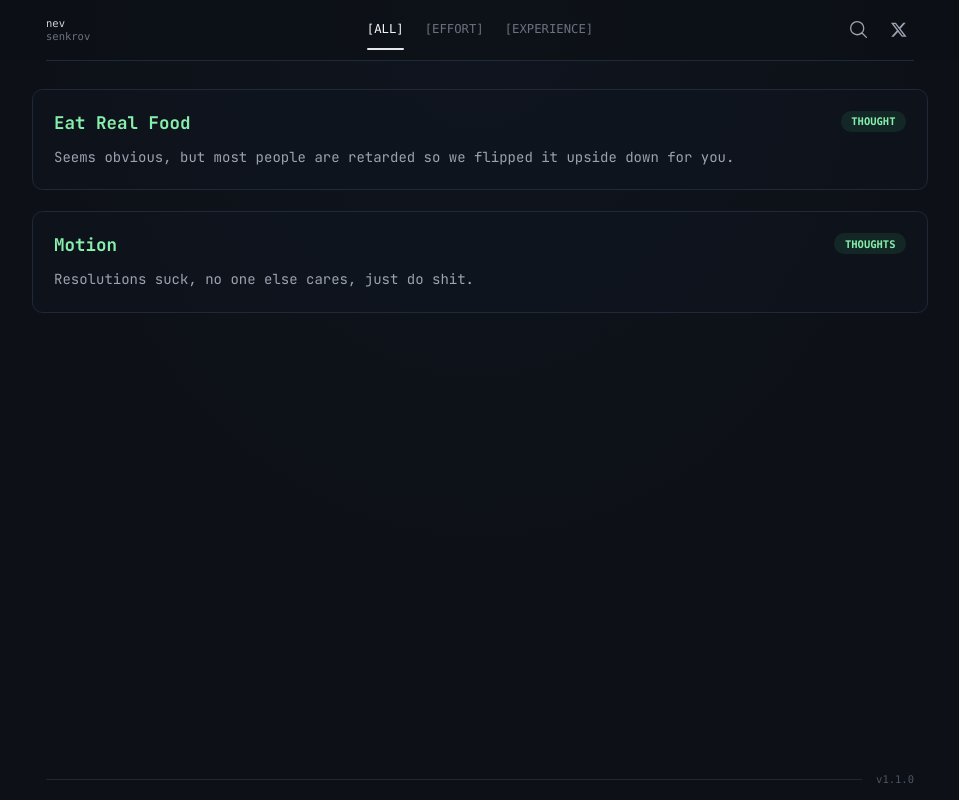
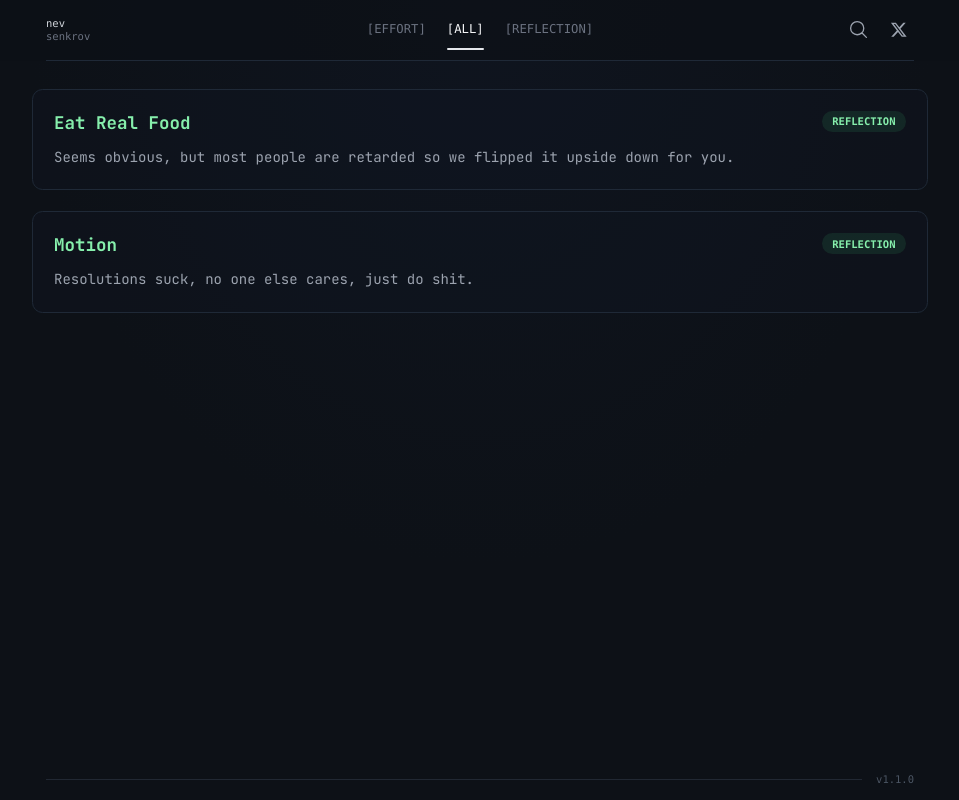
Before and after one commit to senkrov/opus, a React (Vite) app: page / in a window 1280 px wide. Shown: the whole page, without its empty margins (160-1119 px from the left). Built offline with nearby package versions, Linux system fonts and the light colour scheme.

Commit message:
feat: rename Experience to Reflection, reorder tabs, and implement sliding transitions

```diff
--- a/App.tsx
+++ b/App.tsx
@@ -8,14 +8,18 @@ import Footer from './components/Footer';
 import PostCard from './components/PostCard';
 import CommandPalette from './components/CommandPalette';
 import { Category, Post } from './types';
-import { POSTS } from './constants';
+import { POSTS, TABS } from './constants';
 
 const App: React.FC = () => {
   const [activeFilter, setActiveFilter] = useState<Category | 'all'>('all');
   const [highlightQuery, setHighlightQuery] = useState('');
   const [expandedPostId, setExpandedPostId] = useState<string | null>(null);
   const [isLoaded, setIsLoaded] = useState(false);
-  const [isTransitioning, setIsTransitioning] = useState(false);
+
+  // Transition state management
+  const [transitionStage, setTransitionStage] = useState<'idle' | 'exiting' | 'entering'>('idle');
+  const [slideDirection, setSlideDirection] = useState<'left' | 'right'>('right');
+
   const [isPaletteOpen, setIsPaletteOpen] = useState(false);
   const [searchTrigger, setSearchTrigger] = useState<{ postId: string; query: string } | null>(null);
 
@@ -44,14 +48,26 @@ const App: React.FC = () => {
   const handleFilterChange = useCallback((filter: Category | 'all') => {
     if (filter === activeFilter) return;
 
-    setIsTransitioning(true);
+    const currentIndex = TABS.findIndex(t => t.key === activeFilter);
+    const newIndex = TABS.findIndex(t => t.key === filter);
+    const direction = newIndex > currentIndex ? 'right' : 'left';
+
+    setSlideDirection(direction);
+    setTransitionStage('exiting');
     setExpandedPostId(null);
 
-    // Allow the fade-out transition to complete before changing the filter and fading back in.
+    // 1. Wait for exit animation
     setTimeout(() => {
       setActiveFilter(filter);
-      setIsTransitioning(false);
-    }, 100);
+      setTransitionStage('entering');
+
+      // 2. Wait for render (instant jump to start position) then start entry animation
+      requestAnimationFrame(() => {
+        requestAnimationFrame(() => {
+          setTransitionStage('idle');
+        });
+      });
+    }, 300); // Match duration-300
   }, [activeFilter]);
 
   const handlePostSelect = useCallback((post: Post, query: string) => {
@@ -70,7 +86,7 @@ const App: React.FC = () => {
     // This creates a smoother visual flow for the user.
     setTimeout(() => {
       setExpandedPostId(uniqueId);
-    }, 150);
+    }, 350);
   }, [activeFilter, handleFilterChange]);
 
   const filteredPosts = useMemo(() => {
@@ -82,8 +98,37 @@ const App: React.FC = () => {
     return sortedPosts.filter((p) => p.category === activeFilter);
   }, [activeFilter]);
 
+  // Determine container classes based on transition stage
+  const getContainerClasses = (isEmpty: boolean) => {
+    const baseClasses = "w-full max-w-5xl grid grid-cols-1 gap-6 pt-8 pb-20";
+
+    // If empty (no posts), we only want to fade, not slide.
+    if (isEmpty) {
+       if (transitionStage === 'idle') {
+         return `${baseClasses} transition-opacity duration-300 ease-out opacity-100`;
+       }
+       return `${baseClasses} transition-opacity duration-300 ease-in opacity-0`;
+    }
+
+    if (transitionStage === 'idle') {
+      return `${baseClasses} transition-all duration-300 ease-out opacity-100 translate-x-0`;
+    }
+
+    if (transitionStage === 'exiting') {
+      const translateClass = slideDirection === 'right' ? '-translate-x-[50vw]' : 'translate-x-[50vw]';
+      return `${baseClasses} transition-all duration-300 ease-in opacity-0 ${translateClass}`;
+    }
+
+    if (transitionStage === 'entering') {
+      const translateClass = slideDirection === 'right' ? 'translate-x-[50vw]' : '-translate-x-[50vw]';
+      return `${baseClasses} transition-none opacity-0 ${translateClass}`;
+    }
+
+    return baseClasses;
+  };
+
   return (
-    <div className="bg-[#0D1117] text-gray-200 bg-[radial-gradient(ellipse_at_top,_var(--tw-gradient-stops))] from-gray-900/50 via-[#0D1117] to-[#0D1117] flex flex-col min-h-screen">
+    <div className="bg-[#0D1117] text-gray-200 bg-[radial-gradient(ellipse_at_top,_var(--tw-gradient-stops))] from-gray-900/50 via-[#0D1117] to-[#0D1117] flex flex-col min-h-screen overflow-x-hidden">
       <div className={`will-animate ${isLoaded ? 'animate-in' : ''}`} style={{ animationDelay: '100ms' }}>
         <Header
           onSearchClick={() => setIsPaletteOpen(true)}
@@ -95,7 +140,7 @@ const App: React.FC = () => {
         className="flex flex-col items-center w-full px-4 flex-grow"
         onClick={() => expandedPostId && setExpandedPostId(null)}
       >
-        <div className={`w-full max-w-5xl grid grid-cols-1 gap-6 pt-8 pb-20 transition-opacity duration-100 ${isTransitioning ? 'opacity-0' : 'opacity-100'}`}>
+        <div className={getContainerClasses(filteredPosts.length === 0)}>
           {filteredPosts.length > 0 ? (
               filteredPosts.map((post, index) => {
                 const uniqueId = `${post.category}-${post.id}`;
--- a/components/PostCard.tsx
+++ b/components/PostCard.tsx
@@ -16,24 +16,28 @@ interface PostCardProps {
   onAnimationComplete: () => void;
 }
 
-const categoryStyles: Record<Category, { bg: string; text: string; border: string; glowHover: string; glowExpanded: string; spotlightColor: string; markerBg: string; }> = {
+const categoryStyles: Record<Category, { bg: string; text: string; borderColor: string; borderHover: string; glowHover: string; glowExpanded: string; spotlightColor: string; markerBg: string; textHover: string; }> = {
   [Category.Effort]: {
     bg: 'bg-blue-400/10',
     text: 'text-blue-300',
-    border: 'hover:border-blue-500/50',
+    borderColor: 'border-gray-800',
+    borderHover: 'group-hover:border-blue-500/50',
     glowHover: 'group-hover:shadow-[0_0_20px_0_rgba(59,130,246,0.3)]',
     glowExpanded: 'shadow-[0_0_30px_-5px_rgba(59,130,246,0.4)]',
     spotlightColor: 'rgba(59, 130, 246, 0.08)',
     markerBg: 'bg-blue-400/20',
+    textHover: 'group-hover:text-blue-200',
   },
-  [Category.Experience]: {
+  [Category.Reflection]: {
     bg: 'bg-green-400/10',
     text: 'text-green-300',
-    border: 'hover:border-green-500/50',
+    borderColor: 'border-gray-800',
+    borderHover: 'group-hover:border-green-500/50',
     glowHover: 'group-hover:shadow-[0_0_20px_0_rgba(74,222,128,0.3)]',
     glowExpanded: 'shadow-[0_0_30px_-5px_rgba(74,222,128,0.4)]',
     spotlightColor: 'rgba(74, 222, 128, 0.08)',
     markerBg: 'bg-green-400/20',
+    textHover: 'group-hover:text-green-200',
   },
 };
 
@@ -316,12 +320,12 @@ const PostCard: React.FC<PostCardProps> = React.memo(({ post, isExpanded, onTogg
 
   const containerClasses = `
     relative overflow-hidden
-    bg-gray-900/30 border border-gray-800 rounded-xl p-4 md:p-6
-    transition-all duration-500 ease-in-out cursor-pointer group
-    ${styles.border}
-    ${isExpanded ? `${styles.glowExpanded} -translate-y-1` : `${styles.glowHover} group-hover:-translate-y-1`}
+    bg-gray-900/30 border rounded-xl p-4 md:p-6
+    transition-[shadow,background-color,border-color,opacity,saturate] duration-500 ease-in-out cursor-pointer group
+    ${styles.borderColor} ${styles.borderHover}
+    ${isExpanded ? styles.glowExpanded : styles.glowHover}
     ${isDimmed ? 'opacity-50 saturate-50 scale-95' : 'opacity-100 saturate-100 scale-100'}
-    ${isExpanded ? 'bg-gray-900/80' : 'hover:bg-gray-900/80'}
+    ${isExpanded ? 'bg-gray-900/80 border-opacity-50' : 'hover:bg-gray-900/80'}
   `;
 
   return (
@@ -343,7 +347,7 @@ const PostCard: React.FC<PostCardProps> = React.memo(({ post, isExpanded, onTogg
 
       <div className="relative z-10">
         <div className="flex justify-between items-start mb-3">
-          <h2 className={`text-lg md:text-xl font-bold ${styles.text} group-hover:text-white transition-colors duration-300`}>
+          <h2 className={`text-lg md:text-xl font-bold ${styles.text} ${styles.textHover} transition-colors duration-300`}>
             <Highlight text={post.title} highlight={highlightQuery} />
           </h2>
           <span className={`font-mono text-xs font-semibold rounded-full px-3 py-1 ${styles.bg} ${styles.text} inline-flex items-center flex-shrink-0 ml-4`}>
--- a/components/Tabs.tsx
+++ b/components/Tabs.tsx
@@ -38,7 +38,7 @@ const Tabs: React.FC<TabsProps> = ({ activeFilter, onFilterChange }) => {
     switch (filter) {
       case Category.Effort:
         return 'bg-blue-400';
-      case Category.Experience:
+      case Category.Reflection:
         return 'bg-green-400';
       case 'all':
       default:
--- a/constants.ts
+++ b/constants.ts
@@ -16,8 +16,8 @@ export const POSTS: Post[] = [
 [>] Continuing Forward: Health and the scientific effort to further our understanding of how to be healthier human beings remains a focus of mine (now more than ever), but 2026 will not be a year with a resolution attached. I am a being of life and to be alive is to be in motion. I parse life with fingers lust with interest and with an absolute necessity for truth, peeling back layers of complexity in whatever I will. A new year begins.
 
 [L] In 2025, I ...: made an effort to push past my comfort zone socaially which greatly boosted my confidence, revisited my hometown after over 5 years away, set new priorities for my short and long term future, did decently at setting aside time to be with my parents (needs improvement), made eating well a focus and stopped drinking alcohol almost entirely, overall did a little bit better at putting myself first`,
-    category: Category.Experience,
-    tag: 'THOUGHTS',
+    category: Category.Reflection,
+    tag: 'REFLECTION',
     date: '2026-01-01',
     layoutType: 'prominent',
   },
@@ -33,8 +33,8 @@ export const POSTS: Post[] = [
 [>] Expectations: 2026 is poised to be a year of litigation against food companies and the entities defending them, from artificial dyes and heavy metal contaminants to widespread misleading marketing practices and the apparently difficult task of defining what an ultra-processed food is (really though?). But most importantly, I hope it's a year of change in the public opinion of Americans on what "healthy food" truly means and the overall importance of one's diet.
 
 [>] Ease vs. Needs: From neurobiologist Dr. Andrew Huberman's insights on human behavior, I've learned we're beautifully adaptive but also flawed in our default wiring for energy conservation, meaning we favor immediate actions over meaningful ones. This understanding is reflected in the availability of certain types of foods; when you drive down the road you see fast food, when you walk down the aisle at a grocery store you see processed sugary shit. I'm hopeful this has the potential to change, but until then we need to recognize that it takes effort to do what's right. A good diet rarely falls on your plate, you need to go and get it.`,
-    category: Category.Experience,
-    tag: 'THOUGHT',
+    category: Category.Reflection,
+    tag: 'REFLECTION',
     date: '2026-01-08',
     layoutType: 'prominent',
     image: {
@@ -50,7 +50,7 @@ export const POSTS: Post[] = [
  * The 'key' must correspond to a Category enum or 'all'.
  */
 export const TABS = [
+    { key: Category.Effort, label: '[EFFORT]' },
     { key: 'all', label: '[ALL]' },
-    { key: Category.Effort, label: '[EFFORT]' },
-    { key: Category.Experience, label: '[EXPERIENCE]' },
+    { key: Category.Reflection, label: '[REFLECTION]' },
 ];
--- a/types.ts
+++ b/types.ts
@@ -1,7 +1,7 @@
 
 export enum Category {
   Effort = 'effort',
-  Experience = 'experience',
+  Reflection = 'reflection',
 }
 
 export interface Post {
```
